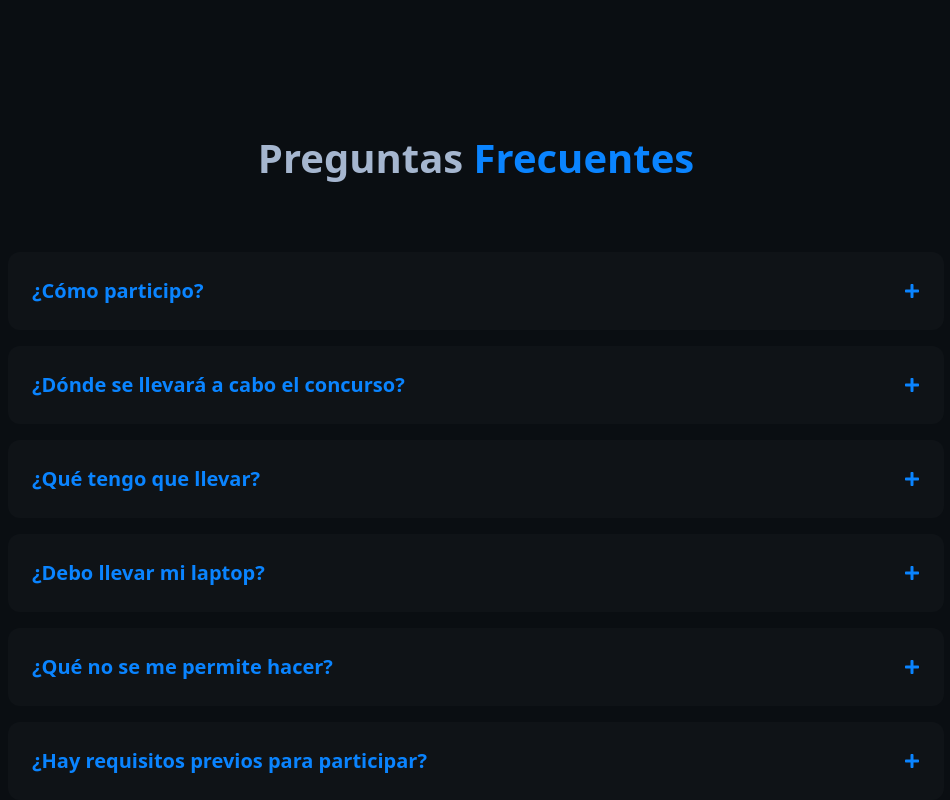
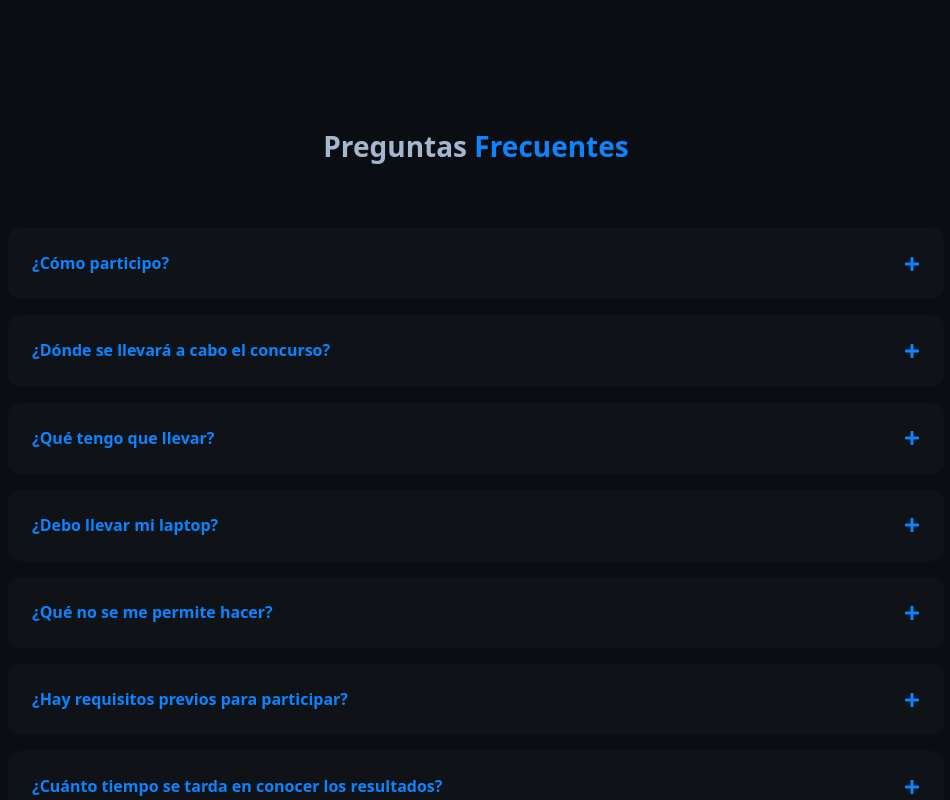
Before and after one commit to ACM-Chapter-Cusco/kratos, a Next.js app: page /cuscontest in a window 1280 px wide. Shown: the part 2480-3280 px from the top of the page, without its empty margins (164-1114 px from the left). Built offline with nearby package versions, Linux system fonts and the light colour scheme.

Commit message:
styele: adjust text sizes for FAQ (#67)
### Changes

- Replaced `text-[1.25rem]` with `text-sm` for the question title
- Updated response text from `text-[1rem]` to `text-xs`
- Replaced `text-[2.5rem]` with `text-h5` for heading

```diff
--- a/src/app/cuscontest/components/FAQItem.jsx
+++ b/src/app/cuscontest/components/FAQItem.jsx
@@ -15,7 +15,7 @@ const FAQItem = ({ question, answer }) => {
 				onClick={() => setIsOpen(!isOpen)}
 				className="w-full flex justify-between items-center text-left cursor-pointer"
 			>
-				<span className="font-Opensans font-[800] text-[1.25rem] text-blue">
+				<span className="font-Opensans font-[800] text-p-sm text-blue">
 					{question}
 				</span>
 				<span className="text-blue">
@@ -32,7 +32,7 @@ const FAQItem = ({ question, answer }) => {
 						exit={{ height: 0, opacity: 0 }}
 						transition={{ duration: 0.3, ease: "easeInOut" }}
 					>
-						<div className="pt-4 text-gray text-[1rem]">{answer}</div>
+						<div className="pt-4 text-gray text-p-xs">{answer}</div>
 					</motion.div>
 				)}
 			</AnimatePresence>
--- a/src/app/cuscontest/components/FAQSection.jsx
+++ b/src/app/cuscontest/components/FAQSection.jsx
@@ -51,7 +51,7 @@ const questionsItems = [
 const FAQSection = () => {
   return (
     <section className="max-w-[60.5rem] w-full mx-auto px-[1rem]  py-[8rem]">
-      <h2 className="text-[2.5rem] font-[800] text-white-blue font-Opensans text-center mb-[4rem] text-white">
+      <h2 className="text-h5 font-[800] text-white-blue font-Opensans text-center mb-[4rem] text-white">
         Preguntas <span className="text-blue">Frecuentes</span>
       </h2>
 
```
